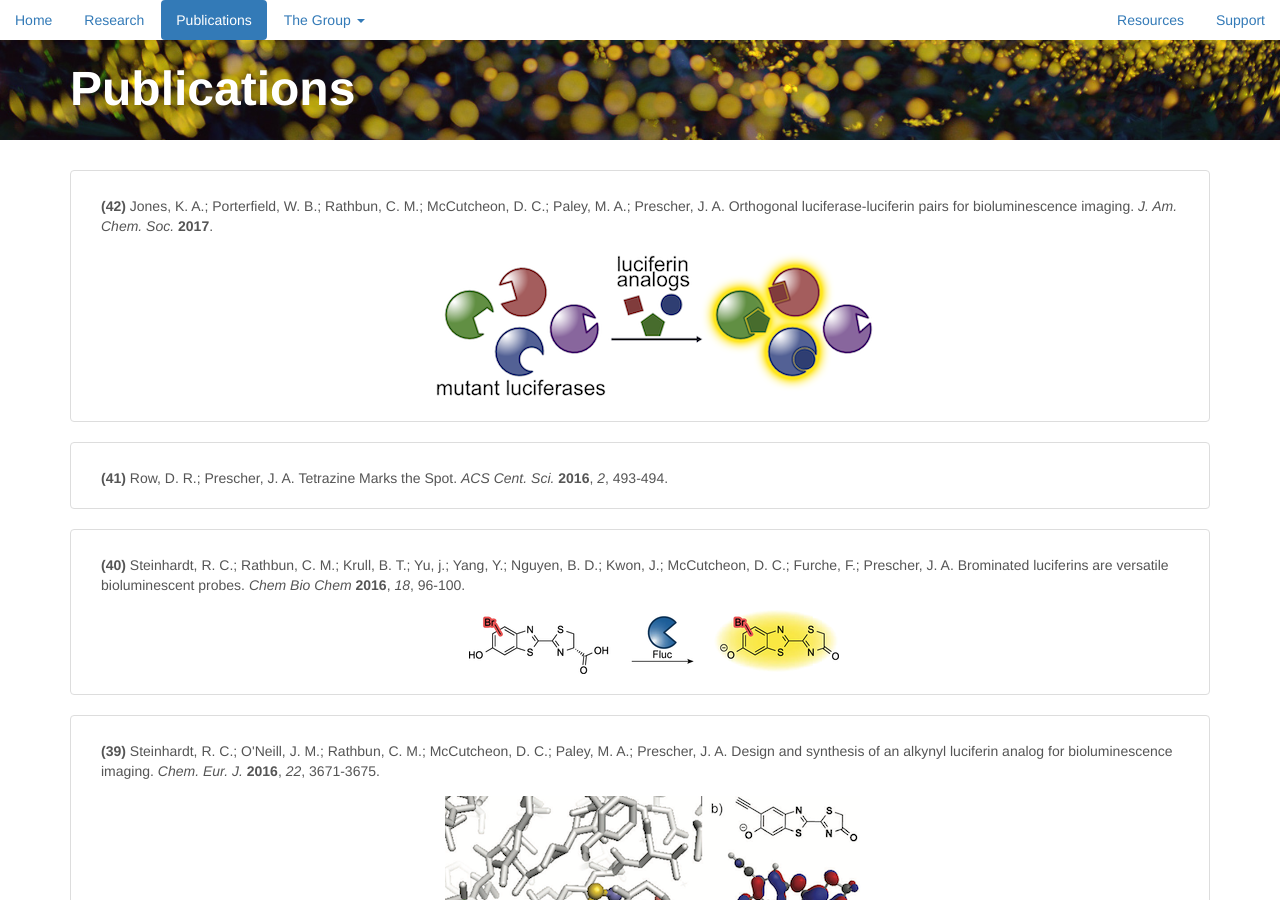
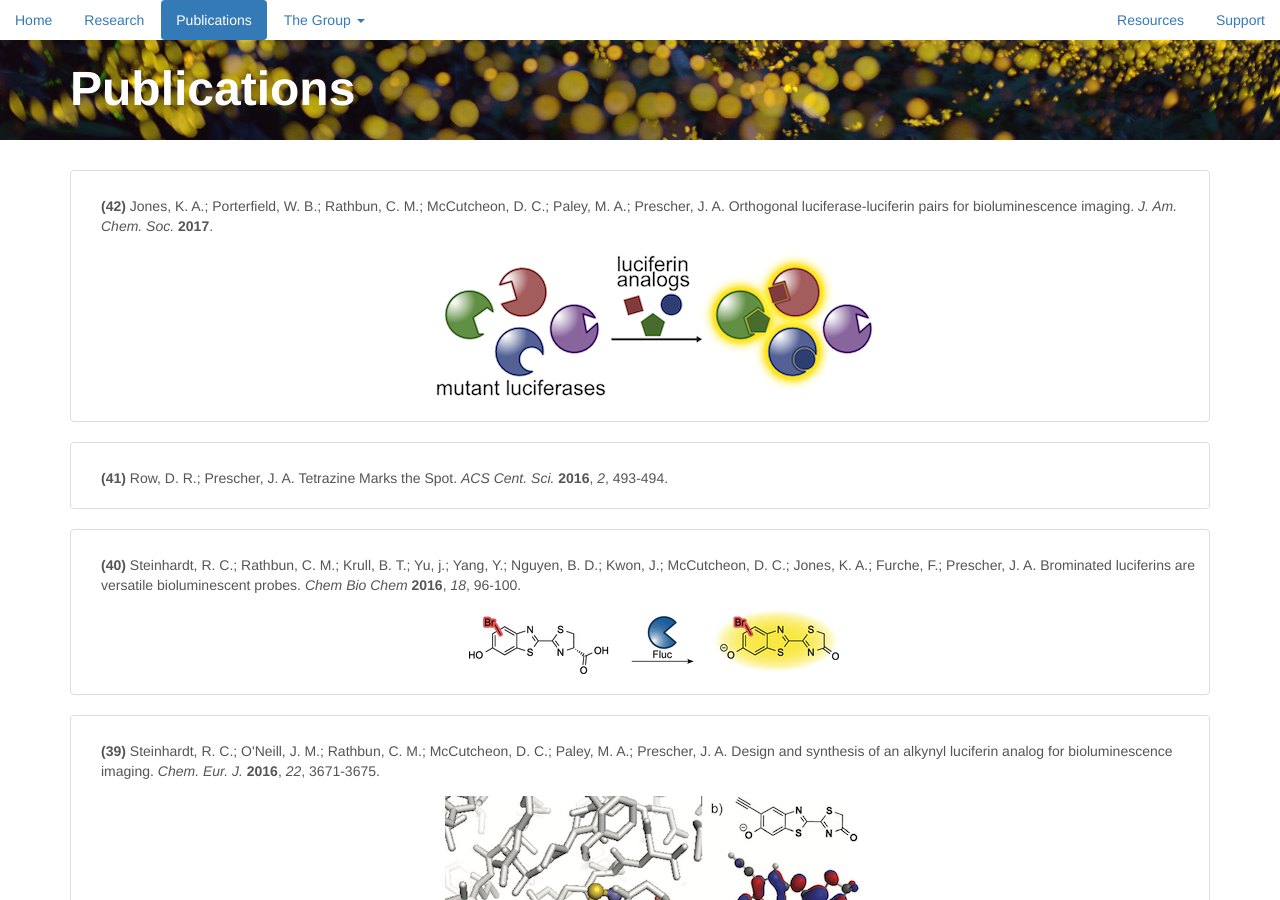
Before and after one commit to c-bun/Prescher-Lab-Site, a Jekyll site: the page built from publications.html, in a window 1280 px wide and 900 px high. Built offline with Jekyll 4.4.1, drawn with Linux system fonts in a browser that asks for light colours.

Commit message:
Jan 30 update

```diff
--- a/_data/group.csv
+++ b/_data/group.csv
@@ -30,6 +30,5 @@
 Srishti,Prasad,former_undergrad,,"B.S., Chemistry, UCI (2011)",,UCI SURP Fellow (2010-2011),DCN Diagnostics
 Jenn,Prescher,boss,"Blue Earth, MN",,"Frederick Sanger, Rolf Huisgen, Stephen Kent",ACS Women in Chemistry Rising Star (2016) : Thieme Chemistry Journal Award (2016) : Novartis Early Career Award in Organic Chemistry (2015) : Camille and Henry Dreyfus Teacher-Scholar (2015) : Alfred P. Sloan Research Fellowship (2015) : NSF CAREER Award (2014) : Cottrell Scholar (2014) : Kavli Fellow (2014) : UCI Outstanding Contributions to Undergraduate Education Award (2013),
 Danielle,Dube,postdoc,"Aberdeen, NJ","B.A., Biology, Cornell University; Ph.D., Chemistry, University of California, Berkeley; Postdoctoral Scholar, Chemistry, Stanford University","Carolyn Bertozzi, Barbara Imperiali, Laurie Comstock","Andrew W. Mellon Award for sabbatical support, Bowdoin College (2015); Henry Dreyfus Teacher-Scholar Award, Camille & Henry Dreyfus Foundation (2013)","Associate Professor, Chemistry & Biochemistry, Bowdoin College; Visiting Associate Researcher, Chemistry University of California, Irvine"
-Lance,Loventhal,graduate,"Mililani, HI","B.S., Chemistry, University of Oregon",Akira Suzuki,,
 Tyler,Heiss,graduate,"Wilmington, DE","B.S., Biochemistry, University of Delaware",Linus Pauling,,
 Sierra,Williams,graduate,"Capitol Heights, MD","B.S., Chemistry, Temple University",Kelley Donaghy,,
--- a/_data/publications.csv
+++ b/_data/publications.csv
@@ -1,7 +1,7 @@
 number,authors,title,journal,year,volume,pages,note,link
 42,"Jones, K. A.; Porterfield, W. B.; Rathbun, C. M.; McCutcheon, D. C.; Paley, M. A.; Prescher, J. A.",Orthogonal luciferase-luciferin pairs for bioluminescence imaging,J. Am. Chem. Soc.,2017,,,,http://pubs.acs.org/doi/abs/10.1021/jacs.6b11737,,,
 41,"Row, D. R.; Prescher, J. A.",Tetrazine Marks the Spot,ACS Cent. Sci.,2016,2,493-494,,http://pubs.acs.org/doi/abs/10.1021/acscentsci.6b00204?src=recsys
-40,"Steinhardt, R. C.; Rathbun, C. M.; Krull, B. T.; Yu, j.; Yang, Y.; Nguyen, B. D.; Kwon, J.; McCutcheon, D. C.; Furche, F.; Prescher, J. A.",Brominated luciferins are versatile bioluminescent probes,Chem Bio Chem,2016,18,96-100,,http://onlinelibrary.wiley.com/doi/10.1002/cbic.201600564/abstract,,,
+40,"Steinhardt, R. C.; Rathbun, C. M.; Krull, B. T.; Yu, j.; Yang, Y.; Nguyen, B. D.; Kwon, J.; McCutcheon, D. C.; Jones, K. A.; Furche, F.; Prescher, J. A.",Brominated luciferins are versatile bioluminescent probes,Chem Bio Chem,2016,18,96-100,,http://onlinelibrary.wiley.com/doi/10.1002/cbic.201600564/abstract,,,
 39,"Steinhardt, R. C.; O'Neill, J. M.; Rathbun, C. M.; McCutcheon, D. C.; Paley, M. A.; Prescher, J. A.",Design and synthesis of an alkynyl luciferin analog for bioluminescence imaging,Chem. Eur. J.,2016,22,3671-3675,,http://onlinelibrary.wiley.com/doi/10.1002/chem.201503944/abstract
 38,"Nazarova, L. A.; Ochoa, R. A.; Jones, K. A.; Morrissette, N. M.; Prescher, J. A.",Extracellular Toxoplasma gondii tachyzoites metabolize and incorporate unnatural sugars into cellular proteins,Microbes Infect.,2015,18,199-210,,http://www.sciencedirect.com/science/article/pii/S128645791500252X
 37,"Shih, H.-W.; Prescher, J. A.",A bioorthogonal cyclopropenenones ligation mediated by triarylphosphines,J. Am. Chem. Soc.,2015,137,10036-10039,,http://pubs.acs.org/doi/abs/10.1021/jacs.5b06969
--- a/_posts/2016-06-09-2016-News.markdown
+++ b/_posts/2016-06-09-2016-News.markdown
@@ -45,7 +45,7 @@
 
 #### May 2016
 
--   Amanda took a job at *The Shoulders of Giants*, a non-profit in in
+-   Amanda took a job at *The Shoulders of Giants*, a non-profit in
     Dallas! Congrats Amanda!
 -   Will was selected to attend the AbVie Scholars Symposium 2016 in
     Chicago this July. Congrats!
```
Also changed, not shown: images/group/Loventhal_Lance.jpg (deleted).
